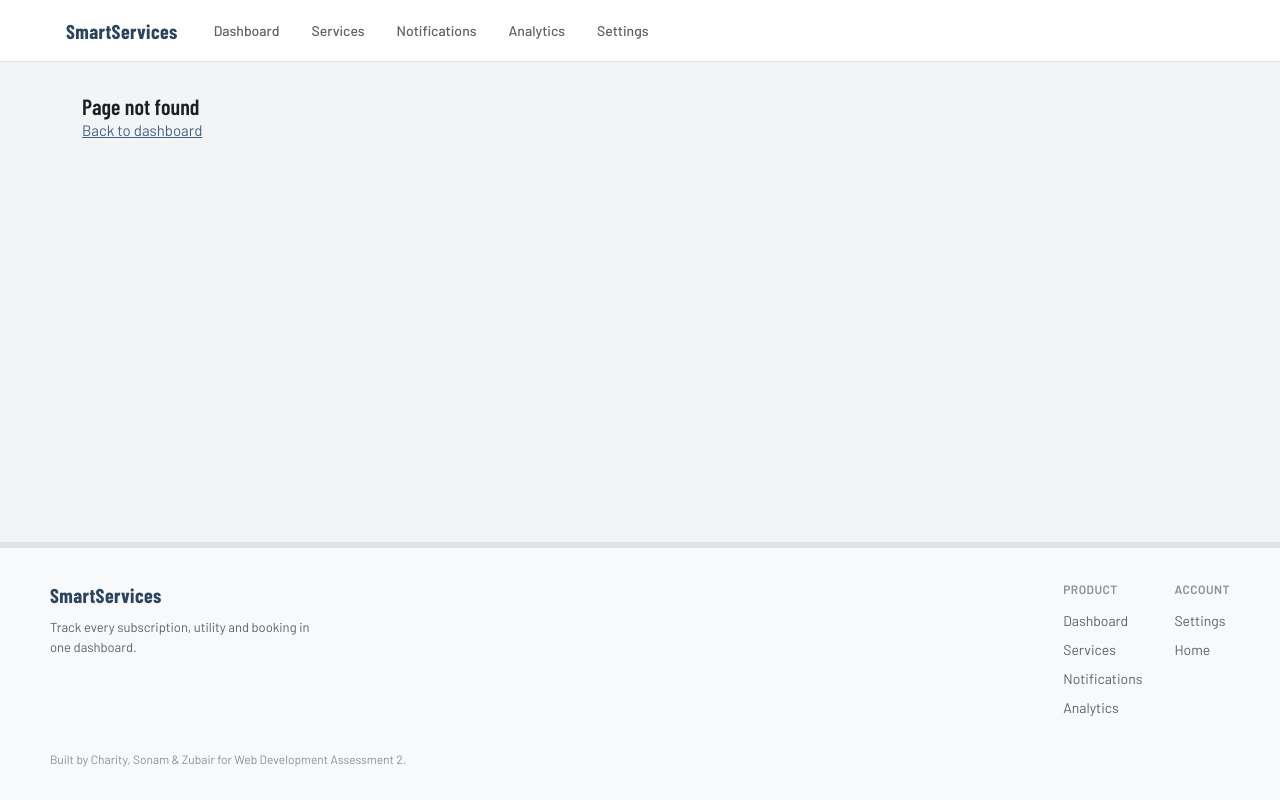
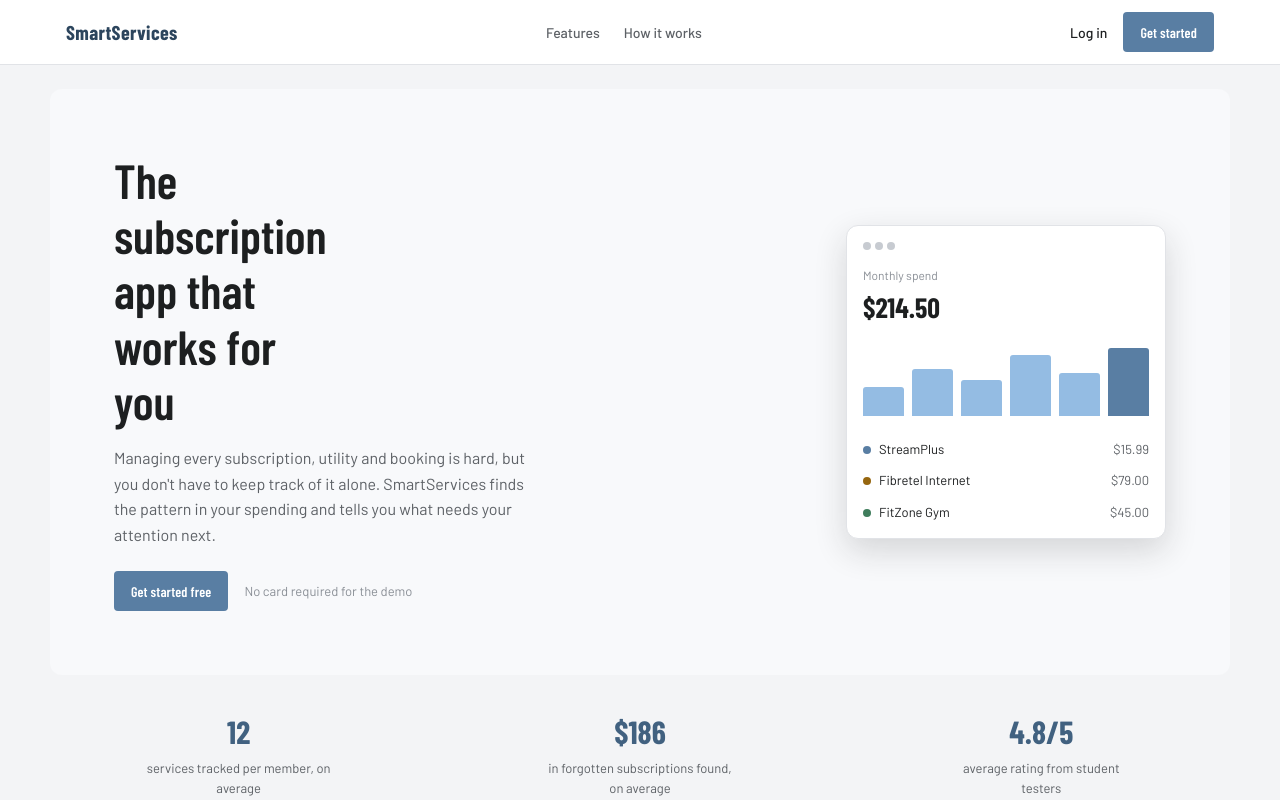
Before and after one commit to Pelden406/smart-services-dashboard, a React (Vite) app: page / in a window 1280 px wide. Shown: the top 800 px of the page. Built offline with nearby package versions, Linux system fonts and the light colour scheme; the HTML template or start-up script is replaced by a standard one.

Commit message:
restoring App files

```diff
--- a/src/App.jsx
+++ b/src/App.jsx
@@ -1,5 +1,5 @@
 /**
- * Owner: Shared by all members
+ * Owner: Shared
  * Purpose: Route table for the whole app — coordinated by all members at project start.
  */
 import { Route, BrowserRouter, Routes } from 'react-router-dom';
@@ -22,6 +22,9 @@ export default function App() {
     <ServicesProvider>
       <BrowserRouter>
         <Routes>
+          <Route path="/" element={<HomePage />} />
+          <Route path="signin" element={<SignInPage />} />
+          <Route path="onboarding" element={<OnboardingPage />} />
           <Route element={<AppLayout />}>
             <Route path="dashboard" element={<DashboardPage />} />
             <Route path="services" element={<ServicesPage />} />
```
